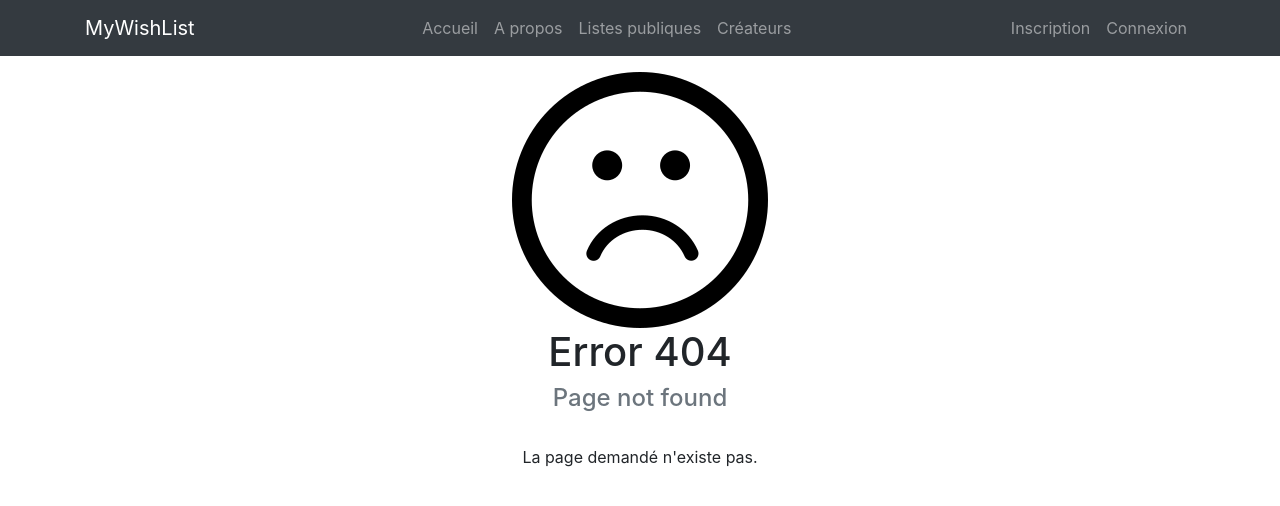
After one commit to juliennoel9/mywishlist, a PHP site: template src/views/errors/404.phtml in a window 1280 px wide. The commit adds this page. Shown: the top 506 px of the page. Run offline with PHP 8.4, Linux system fonts and the light colour scheme; the template is opened without the code that fills it, so the values that code supplies are empty.

Commit message:
Error 404 Page

```diff
--- /dev/null
+++ b/src/views/errors/404.phtml
@@ -0,0 +1,9 @@
+<div class="text-center">
+    <img src="/public/images/smiley_sad.png">
+</div>
+<h1 class="text-center">Error 404</h1>
+<h4 class="text-center text-secondary">Page not found</h4>
+<br>
+<p class="text-center">
+    La page demandé n'existe pas.
+</p>
```
Also changed, not shown: index.php (+8 -0 lines), public/images/smiley_sad.png (added).
